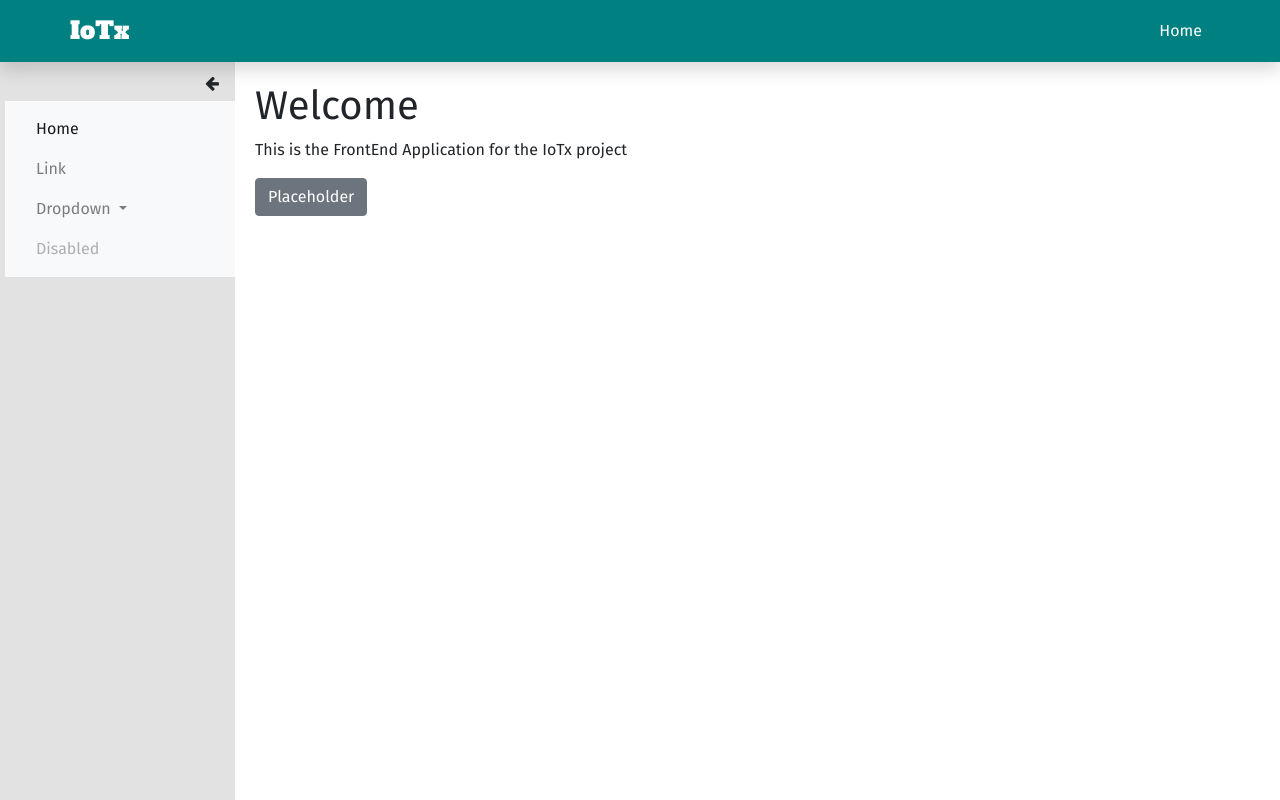
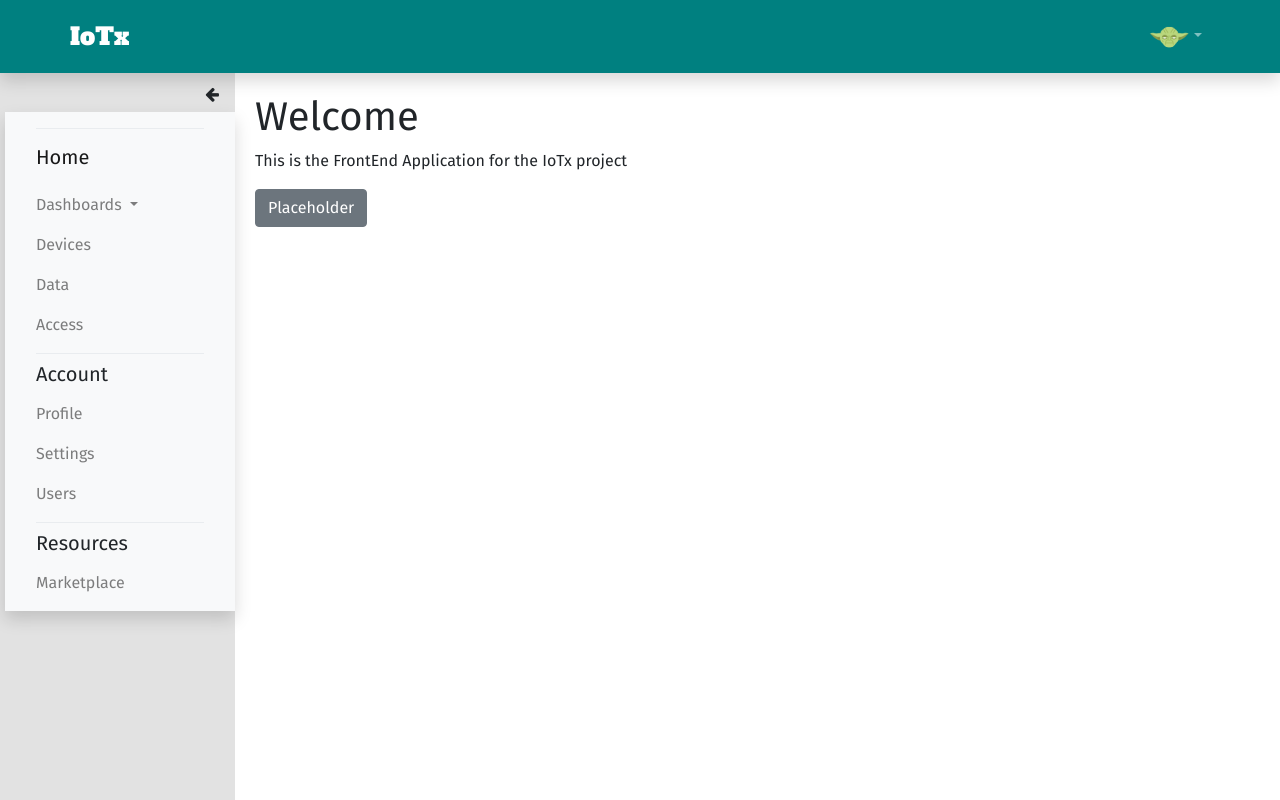
Before and after one commit to vatadepalli/IoTx-Angular, an Angular app: page / in a window 1280 px wide. Built offline with nearby package versions, Linux system fonts and the light colour scheme; what @angular/Forms would draw is missing.

Commit message:
work on sidenav

```diff
--- a/src/app/components/navbar/navbar.component.css
+++ b/src/app/components/navbar/navbar.component.css
@@ -7,3 +7,8 @@
   font-family: "Alfa Slab One" !important;
   font-size: 24px;
 }
+
+.logo {
+  height: 41px;
+  background-size: 50px 41px;
+}
--- a/src/app/components/navbar/navbar.component.html
+++ b/src/app/components/navbar/navbar.component.html
@@ -1,4 +1,6 @@
-<nav class="navbar navbar-dark bg-primary navbar-expand shadow">
+<nav
+  class="navbar navbar-dark bg-primary navbar-expand shadow disable-selection"
+>
   <div class="container">
     <a
       [routerLink]="['/']"
@@ -9,14 +11,28 @@
     <!-- Nav Items  -->
     <div>
       <ul class="navbar-nav ml-auto">
-        <li class="nav-item">
+        <!-- User  -->
+        <li class="nav-item dropdown">
           <a
-            [routerLink]="['/']"
-            [routerLinkActive]="['active']"
-            [routerLinkActiveOptions]="{ exact: true }"
-            class="nav-link"
-            >Home</a
+            class="nav-link dropdown-toggle"
+            href="#"
+            id="navbarDropdown"
+            role="button"
+            data-toggle="dropdown"
+            aria-haspopup="true"
+            aria-expanded="false"
           >
+            <img
+              src="../../../assets/yoda.png"
+              alt="Master Yoda"
+              class=".img-rounded logo"
+            />
+          </a>
+          <div class="dropdown-menu" aria-labelledby="navbarDropdown">
+            <a class="dropdown-item" href="#">Logout</a>
+            <div class="dropdown-divider"></div>
+            <a class="dropdown-item" href="#">Login</a>
+          </div>
         </li>
       </ul>
     </div>
--- a/src/app/components/sidenav/sidenav.component.css
+++ b/src/app/components/sidenav/sidenav.component.css
@@ -5,6 +5,7 @@
   padding-left: 20px;
   padding-top: 5px;
   height: 100%;
+  transition: 0.5s;
 }
 
 .sidenav-expand {
@@ -21,3 +22,8 @@ i {
   /* background-color: pink; */
   padding: 10px;
 }
+
+.leds {
+  align-content: center;
+  margin: auto;
+}
--- a/src/app/components/sidenav/sidenav.component.html
+++ b/src/app/components/sidenav/sidenav.component.html
@@ -3,8 +3,10 @@
   id="sidenav"
   [class.sidenav-expand]="!isCollapsed"
   [class.sidenav-collapse]="isCollapsed"
+  class="disable-selection"
 >
   <!-- close sidebar menu -->
+  <div id="icons">
     <i
       *ngIf="!isCollapsed"
       (click)="toggleCollapse()"
@@ -15,18 +17,22 @@
       (click)="toggleCollapse()"
       class="fa fa-arrow-right float-right pr-3 pt-2"
     ></i>
+  </div>
 
-  <nav class="navbar navbar-light bg-light" [class.d-none]="isCollapsed">
+  <nav class="navbar navbar-light bg-light shadow" [class.d-none]="isCollapsed">
     <div class="navbar-collapse col" id="navbarSupportedContent">
       <ul class="navbar-nav mr-auto">
+        <!-- Divider  -->
+        <div class="dropdown-divider"></div>
+        <!-- DEVICE RELATED STUFF  -->
+        <!-- Home  -->
         <li class="nav-item active">
-          <a class="nav-link" href="#"
-            >Home <span class="sr-only">(current)</span></a
-          >
+          <a class="nav-link" href="#">
+            <h5>Home</h5>
+          </a>
         </li>
-        <li class="nav-item">
-          <a class="nav-link" href="#">Link</a>
-        </li>
+
+        <!-- Dashboards  -->
         <li class="nav-item dropdown">
           <a
             class="nav-link dropdown-toggle"
@@ -37,25 +43,62 @@
             aria-haspopup="true"
             aria-expanded="false"
           >
-            Dropdown
+            Dashboards
           </a>
           <div class="dropdown-menu" aria-labelledby="navbarDropdown">
-            <a class="dropdown-item" href="#">Action</a>
-            <a class="dropdown-item" href="#">Another action</a>
+            <a class="dropdown-item" href="#">Dashboard 1</a>
             <div class="dropdown-divider"></div>
-            <a class="dropdown-item" href="#">Something else</a>
+            <a class="dropdown-item" href="#">Dashboard 2</a>
           </div>
         </li>
+
+        <!-- Devices  -->
         <li class="nav-item">
-          <a
-            class="nav-link disabled"
-            href="#"
-            tabindex="-1"
-            aria-disabled="true"
-            >Disabled</a
-          >
+          <a class="nav-link" href="#">Devices</a>
+        </li>
+
+        <!-- Data  -->
+        <li class="nav-item">
+          <a class="nav-link" href="#">Data</a>
+        </li>
+
+        <!-- Access  -->
+        <li class="nav-item">
+          <a class="nav-link" href="#">Access</a>
+        </li>
+
+        <!-- Divider  -->
+        <div class="dropdown-divider"></div>
+        <!-- ACCOUNT RELATED STUFF  -->
+        <h5>Account</h5>
+        <!-- Profile  -->
+        <li class="nav-item">
+          <a class="nav-link" href="#">Profile</a>
+        </li>
+        <!-- Settings  -->
+        <li class="nav-item">
+          <a class="nav-link" href="#">Settings</a>
+        </li>
+        <!-- Users  -->
+        <li class="nav-item">
+          <a class="nav-link" href="#">Users</a>
+        </li>
+
+        <!-- Divider  -->
+        <div class="dropdown-divider"></div>
+        <!-- RESOURCES RELATED STUFF  -->
+        <h5>Resources</h5>
+        <!-- Profile  -->
+        <li class="nav-item">
+          <a class="nav-link" href="#">Marketplace</a>
         </li>
       </ul>
     </div>
   </nav>
+
+  <!-- LEDs  -->
+
+  <!-- <div class="leds">
+    <p id="led1">L</p>
+  </div> -->
 </div>
--- a/src/styles.css
+++ b/src/styles.css
@@ -11,3 +11,11 @@
 .oblique {
   font-style: oblique;
 }
+
+.disable-selection {
+  -moz-user-select: none; /* Firefox */
+  -ms-user-select: none; /* Internet Explorer */
+  -khtml-user-select: none; /* KHTML browsers (e.g. Konqueror) */
+  -webkit-user-select: none; /* Chrome, Safari, and Opera */
+  -webkit-touch-callout: none; /* Disable Android and iOS callouts*/
+}
```
Also changed, not shown: src/assets/yoda.png (added), src/assets/yoda.svg (added). Lines whose indentation alone changed are shown as unchanged.
